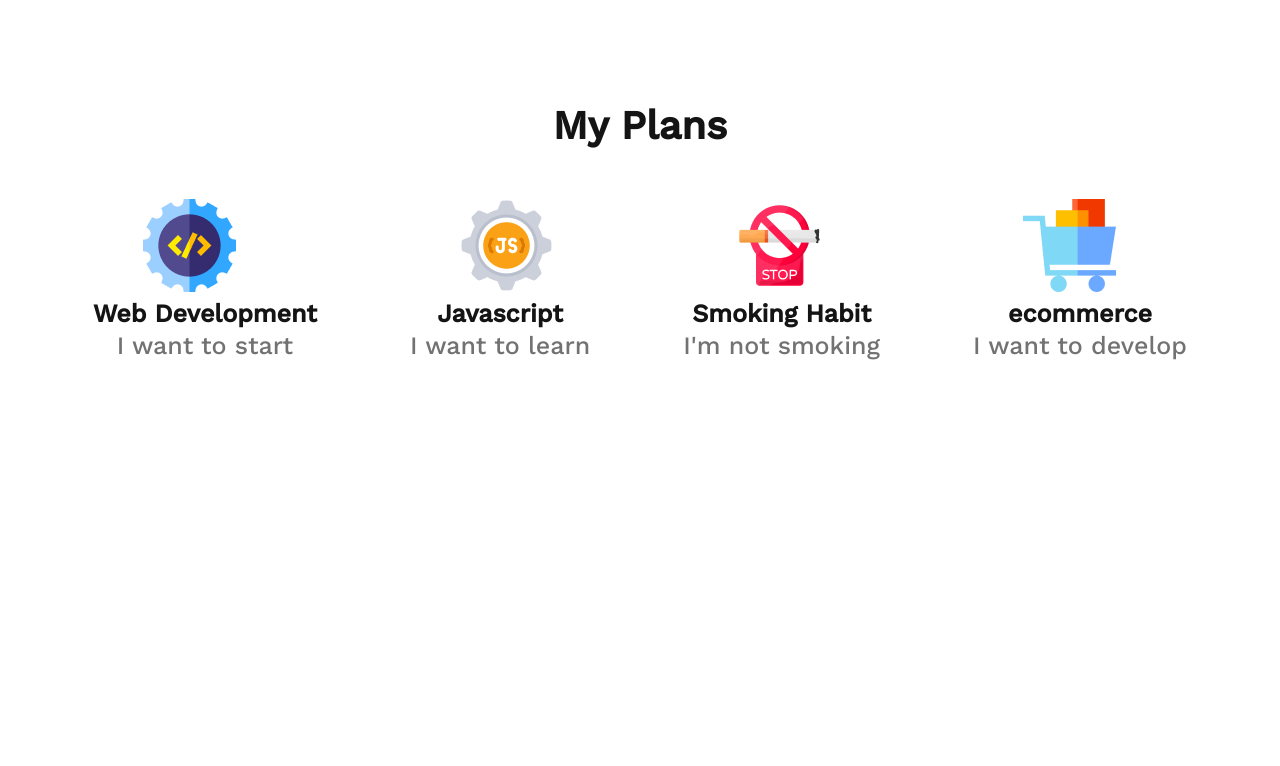
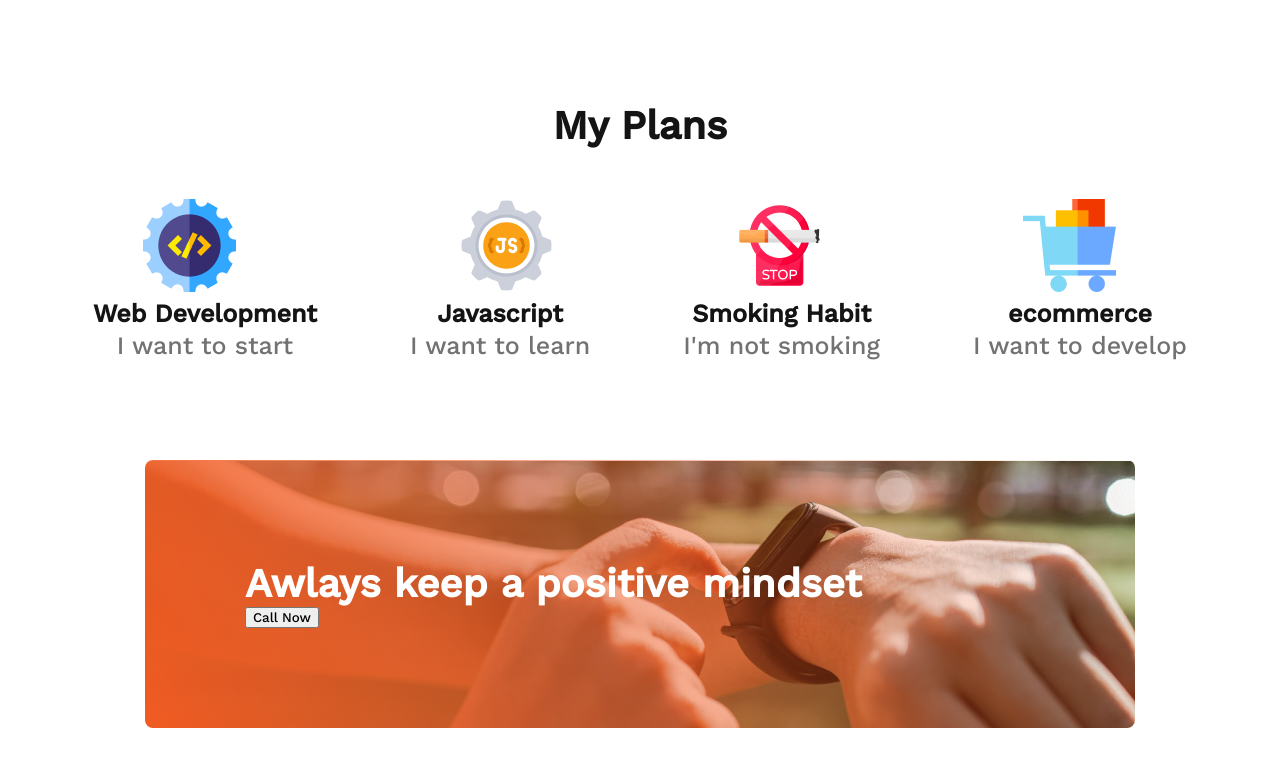
Before and after one commit to Bin-Amin/assignment-1, a plain HTML site: page index.html in a window 1280 px wide. Shown: the part 1582-2348 px from the top of the page. Before the commit the page ends 1942 px from the top, so only its background shows below. Drawn offline with nearby package versions, Linux system fonts and the light colour scheme.

Commit message:
bonus part is 80% compelite

```diff
--- a/index.html
+++ b/index.html
@@ -70,6 +70,11 @@
                 <p class="forth-description">I want to develop</p>
                </div>
             </div>
+            <!-- medele thard secton -->
+            <div class="thard-medele">
+                <h5 class="fifth-title">Awlays keep a positive mindset</h5>
+                <button class="btn-medele">Call Now</button>
+            </div>
     </main>
     <footer>
 
--- a/style.css
+++ b/style.css
@@ -83,6 +83,7 @@ margin-bottom: 50px;
 .second-midele{
     display: flex;
     justify-content:space-evenly;
+    margin-bottom: 100px;
 
 }
 
@@ -103,3 +104,19 @@ color: #737272;
 .title-img>img{
     padding-left: 50px;
 }
+
+/* medele thard section style */
+.thard-medele{
+
+    padding: 100px;
+       background: linear-gradient(60deg, #F15B22 0%, rgba(241, 91, 34, 0) 100%),url(/images/watch.png);
+    background-repeat: no-repeat;
+    border-radius: 8px;
+    margin: 100px 145px;
+}
+.fifth-title{
+    font-weight: 700;
+font-size: 40px;
+
+color: #FFFFFF;
+}
```
